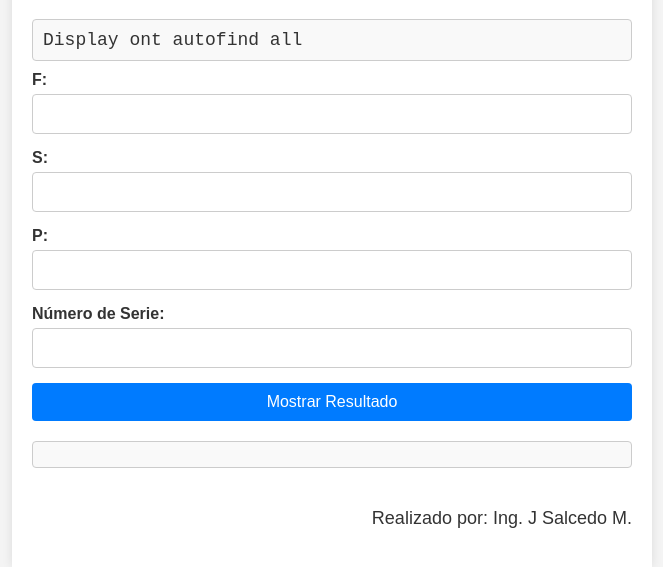
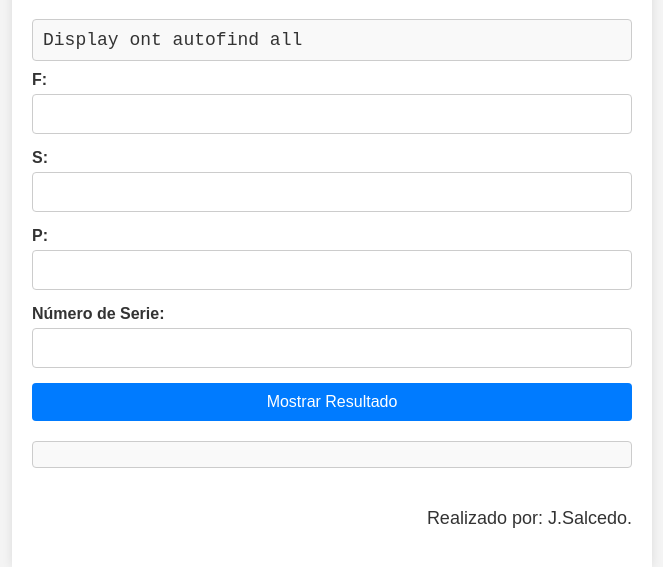
Before and after one commit to Bestcable/Bestcable.github.io, a plain HTML site: page index.html in a window 1280 px wide. Shown: the part 131-698 px from the top of the page, without its empty margins (308-971 px from the left). Drawn offline with Linux system fonts and the light colour scheme.

Commit message:
index.html

```diff
--- a/index.html
+++ b/index.html
@@ -49,7 +49,7 @@
             <p id="saveCommand">save</p>
         </div>
         <div class="footer">
-            <p>Realizado por: Ing. J Salcedo M.</p>
+            <p>Realizado por: J.Salcedo.</p>
         </div>
     </div>
     <script src="script.js"></script>
```
